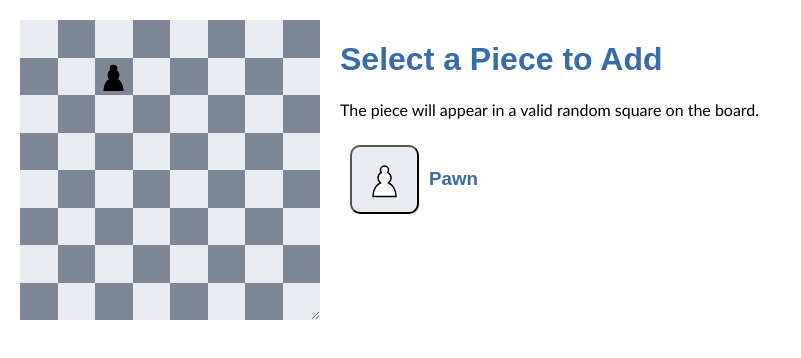
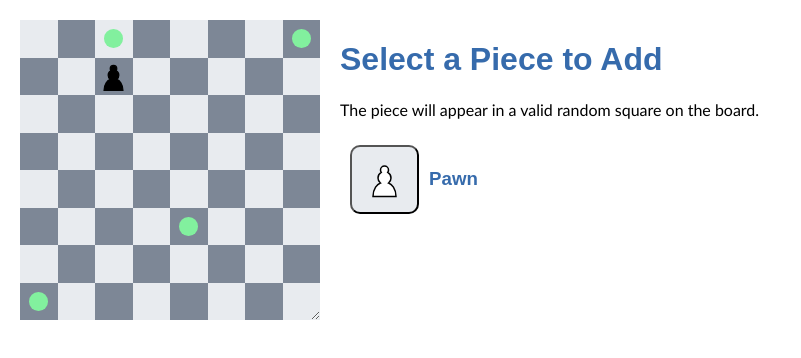
Before and after one commit to NathanThomasWebDeveloper/Chess-demo, a React (Create React App) app: page / in a window 1280 px wide. Shown: the top 358 px of the page, without its empty margins (0-801 px from the left). Built offline with nearby package versions, Linux system fonts and the light colour scheme.

Commit message:
Add highlighting and piece select styling

```diff
--- a/src/components/Board.tsx
+++ b/src/components/Board.tsx
@@ -1,17 +1,17 @@
 import React, {RefObject} from 'react';
 import styles from './Board.module.scss'
-import {boardColors} from '../constants';
+import {boardSpecs} from '../constants';
 import Square from "./Square";
 import Piece from "./Piece";
 import {board} from "./Board.test";
 import useResizer from "../hooks/useResizer";
 import usePieceActions from "../hooks/usePieceActions";
 
-
 const Board: board = ({piecesToRender}) => {
 
     const [ref, boardSize, squareSize] = useResizer()
-    const [piecesToRenderWithEmitters] = usePieceActions(piecesToRender)
+    const [piecesToRenderWithEmitters, highlightedPositions] = usePieceActions(piecesToRender)
+
     const pieceElements = squareSize && piecesToRenderWithEmitters && piecesToRenderWithEmitters.map(({...props}) =>
         <Piece key={props.name + props.position[0] + props.position[1]} {...props} squareSize={squareSize}/>)
     return (<>
@@ -20,9 +20,12 @@ const Board: board = ({piecesToRender}) => {
                 data-test={"component-container"} className={styles.Container}>
                 <div data-test={"component-board"} style={{height: boardSize, width: boardSize}}
                      className={styles.Board}>
-                    {boardColors.map((color, index) => (
-                        <Square key={color + index} color={color}/>
-                    ))}
+                    {boardSpecs.map((boardSpec, index) => {
+                        const highlighted = Boolean(highlightedPositions.find(position => position[0] === boardSpec.position[0] && position[1] === boardSpec.position[1]))
+                        return (
+                            <Square key={boardSpec.color + index} color={boardSpec.color} highlighted={highlighted} position={boardSpec.position}/>
+                        )
+                    })}
                 </div>
                 {pieceElements}
             </div>
--- /dev/null
+++ b/src/components/Square.module.scss
@@ -0,0 +1,13 @@
+.Square {
+  display: grid;
+  place-content: center;
+  grid-template-rows: 50%;
+  grid-template-columns: 50%;
+  &.Selected {
+    background-color: #82F09E !important;
+  }
+  & .Highlighted {
+    background-color: #82F09E;
+    border-radius: 50%;
+  }
+}
--- a/src/components/Square.tsx
+++ b/src/components/Square.tsx
@@ -1,6 +1,11 @@
 import {square} from "./Square.test";
+import styles from './Square.module.scss'
 
-const Square: square = ({color, children}) => {
-    return (<div data-test={"board-square"} style={{backgroundColor: color}} className={"Square"}>{children}</div>)
+const Square: square = ({color, pieceSelected = false, highlighted = false, position}) => {
+    const className = `${styles.Square} ${pieceSelected && styles.Selected}`
+    console.log(pieceSelected, className)
+    return (<div data-test={"board-square"} data-position={position} style={{backgroundColor: color}} className={className}>
+        {highlighted && (<div className={styles.Highlighted} data-test={"square-highlight"}></div>)}
+    </div>)
 }
 export default Square
--- a/src/constants.ts
+++ b/src/constants.ts
@@ -1,6 +1,9 @@
-export const boardColors = (() => {
+export const boardSpecs = (() => {
     let color: "#7d8796" | "#e8ebef" = "#e8ebef"
+    let x = 1
+    let y = 9
     return Array(64).fill("").map((square, index) => {
+
         const switchColor = () => {
             if (color === "#7d8796") {
                 color = "#e8ebef"
@@ -11,9 +14,15 @@ export const boardColors = (() => {
         switchColor()
         if (index % 8 === 0) {
             switchColor()
+            y--
+            x = 1
         }
-        return color
-
+        const obj = {
+            color,
+            position: ([x, y] as [number, number])
+        }
+        x++
+        return obj
     })
 })()
 
--- a/src/hooks/usePieceActions.tsx
+++ b/src/hooks/usePieceActions.tsx
@@ -52,7 +52,7 @@ const usePieceActions: UsePieceActions = (piecesToRender) => {
     }, [piecesToRender])
 
     const mock_highlightedSquares = [
-        [1, 3], [5, 3], [8, 8], [3, 8]
+        [1, 1], [5, 3], [8, 8], [3, 8]
     ]
     return [piecesToRenderWithEmitters, mock_highlightedSquares]
 }
```
Also changed, not shown: 1 other file (tests, documents, lock files or other folders).
